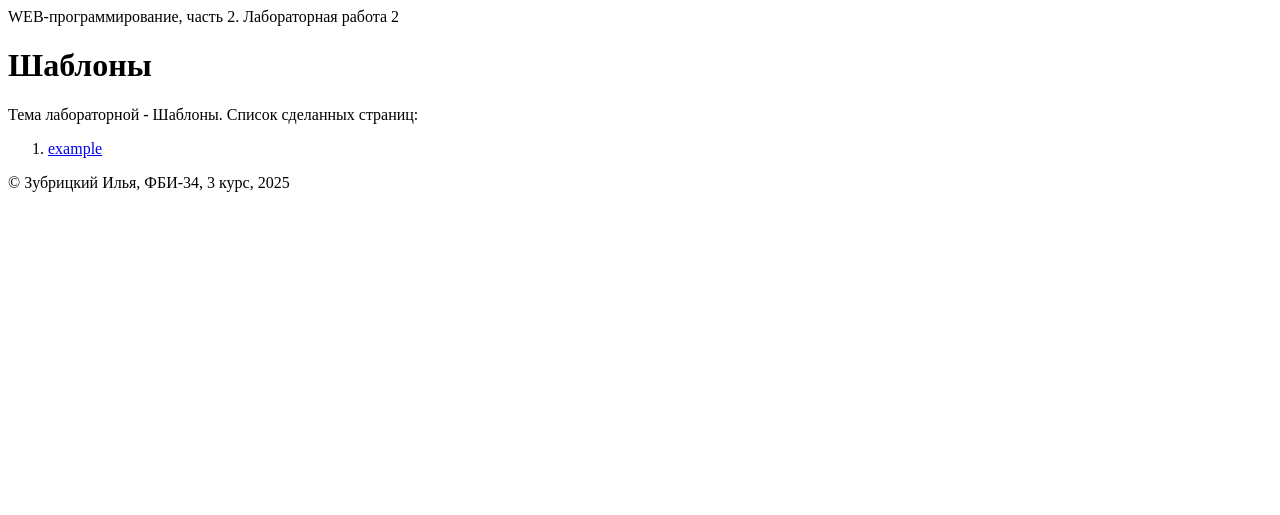
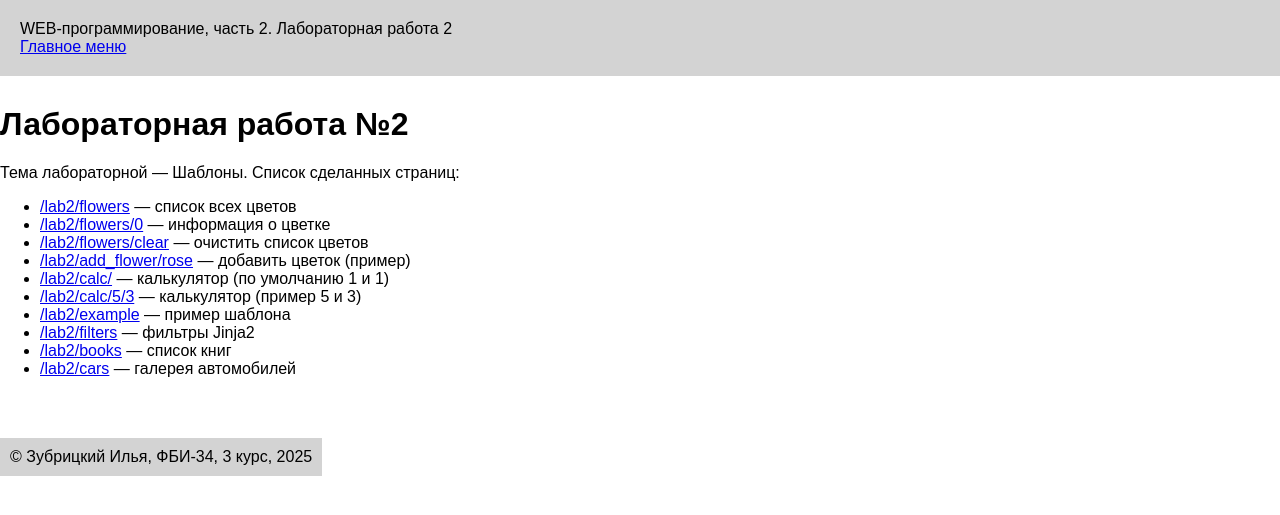
Before and after one commit to ely228/web-back-labs, a Flask app: page /lab2/ in a window 1280 px wide. Shown: the top 515 px of the page. Run offline with Flask 3, Linux system fonts and the light colour scheme.

Commit message:
добавление ссылок

```diff
--- a/app.py
+++ b/app.py
@@ -67,6 +67,7 @@ def index():
         <nav>
             <ul>
                 <li><a href="/lab1">Первая лабораторная</a></li>
+                <li><a href="/lab2">Вторая лабораторная</a></li>
             </ul>
         </nav>
         <footer>
@@ -475,3 +476,8 @@ cars = [
 @app.route('/lab2/cars')
 def cars_gallery():
     return render_template('cars.html', cars=cars)
+
+
+@app.route('/')
+def indexd():
+    return render_template('base.html')
--- a/templates/base.html
+++ b/templates/base.html
@@ -4,10 +4,14 @@
     <meta charset="UTF-8">
     <meta name="viewport" content="width=device-width, initial-scale=1.0">
      <title>Зубрицкий Илья. {% block lab%}{%endblock %} </title>
+     <link rel="stylesheet" href="{{ url_for('static', filename='main.css') }}">
 </head>
 <body>
     <header>
         WEB-программирование, часть 2. {{ self.lab() }}
+        <nav>
+            <a href="{{ url_for('index') }}">Главное меню</a>
+        </nav>
     </header>
     <main>
         {% block main %} {% endblock %}
--- a/templates/lab2.html
+++ b/templates/lab2.html
@@ -1,15 +1,24 @@
 {% extends "base.html" %}
 
-{# номер лабораторной работы: #}
 {% block lab %}Лабораторная работа 2{% endblock %}
 
-{# основной конент: #}
 {% block main %}
-    <h1>Шаблоны</h1>
-    <div>Тема лабораторной - Шаблоны. Список сделанных страниц:</div>
-    <ol>
-        <li>
-            <a href="/lab2/example">example</a>
-        </li>
-    </ol>
+    <h1>Лабораторная работа №2</h1>
+    <div>Тема лабораторной — Шаблоны. Список сделанных страниц:</div>
+    <ul>
+        <li><a href="/lab2/flowers/">/lab2/flowers</a> — список всех цветов</li>
+        <li><a href="/lab2/flowers/0">/lab2/flowers/0</a> — информация о цветке</li>
+        <li><a href="/lab2/flowers/clear">/lab2/flowers/clear</a> — очистить список цветов</li>
+        <li><a href="/lab2/add_flower/rose">/lab2/add_flower/rose</a> — добавить цветок (пример)</li>
+
+        <li><a href="/lab2/calc/">/lab2/calc/</a> — калькулятор (по умолчанию 1 и 1)</li>
+        <li><a href="/lab2/calc/5/3">/lab2/calc/5/3</a> — калькулятор (пример 5 и 3)</li>
+
+        <li><a href="/lab2/example">/lab2/example</a> — пример шаблона</li>
+        <li><a href="/lab2/filters">/lab2/filters</a> — фильтры Jinja2</li>
+
+        <li><a href="/lab2/books">/lab2/books</a> — список книг</li>
+
+        <li><a href="/lab2/cars">/lab2/cars</a> — галерея автомобилей</li>
+    </ul>
 {% endblock %}
```
